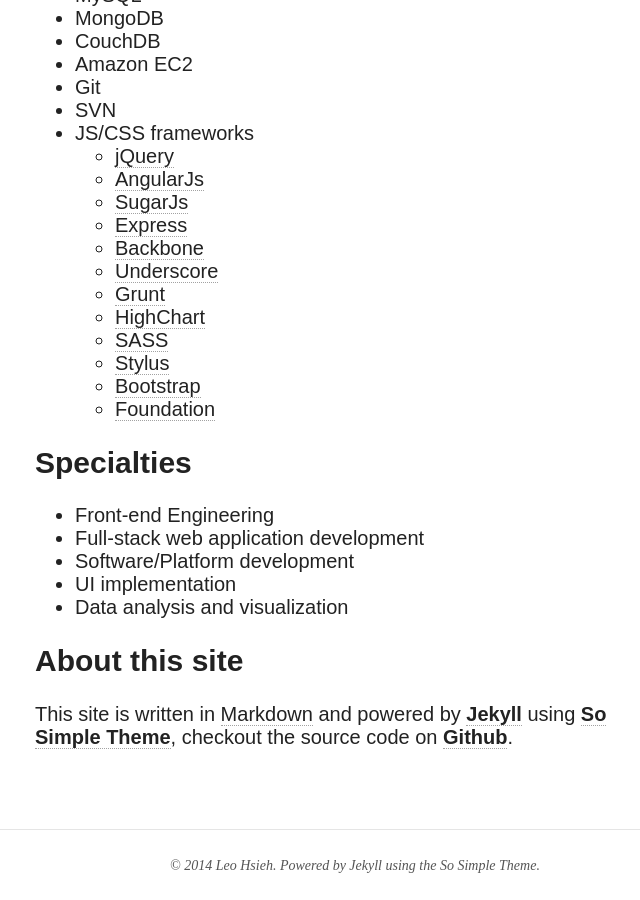
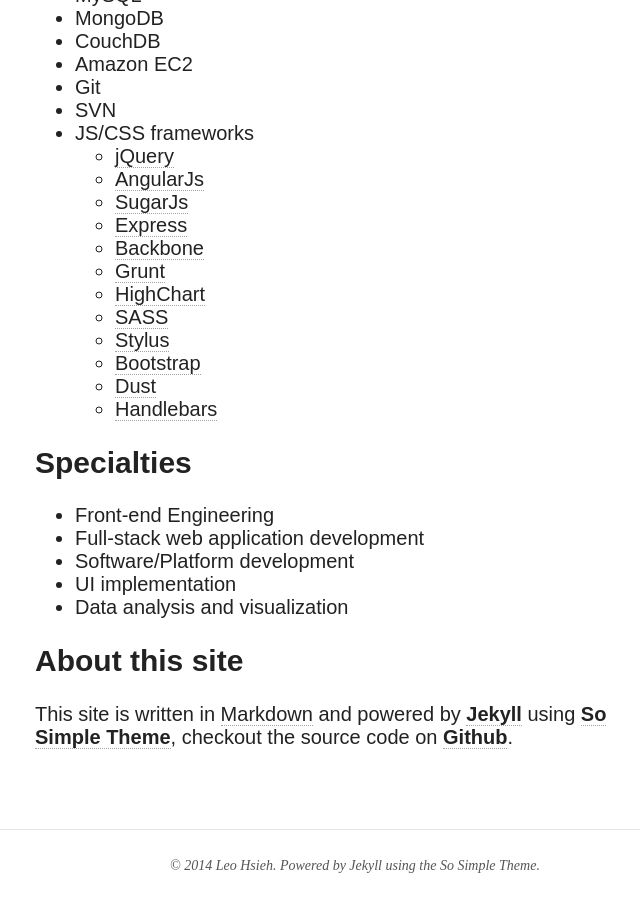
Before and after one commit to LeoAJ/leoaj.github.com, a Jekyll site: the page built from about.md, in a window 1280 px wide and 900 px high, scrolled down 2479 px. Shown: the whole window, without its empty margins (285-925 px from the left). Built offline with Jekyll 4.4.1, drawn with Linux system fonts in a browser that asks for light colours; nearby versions of some CDN libraries.

Commit message:
update skills

```diff
--- a/about.md
+++ b/about.md
@@ -54,13 +54,13 @@ These are the tasks that I have been working on:
   * [SugarJs](http://sugarjs.com){:target="_blank"}
   * [Express](http://expressjs.com){:target="_blank"}
   * [Backbone](http://backbonejs.org){:target="_blank"}
-  * [Underscore](http://underscorejs.org){:target="_blank"}
   * [Grunt](http://gruntjs.com){:target="_blank"}
   * [HighChart](http://www.highcharts.com){:target="_blank"}
   * [SASS](http://sass-lang.com){:target="_blank"}
   * [Stylus](http://learnboost.github.io/stylus){:target="_blank"}
   * [Bootstrap](http://getbootstrap.com){:target="_blank"}
-  * [Foundation](http://foundation.zurb.com){:target="_blank"}
+  * [Dust](http://linkedin.github.io/dustjs){:target="_blank"}
+  * [Handlebars](http://handlebarsjs.com){:target="_blank"}
 
 ## Specialties
 
```
